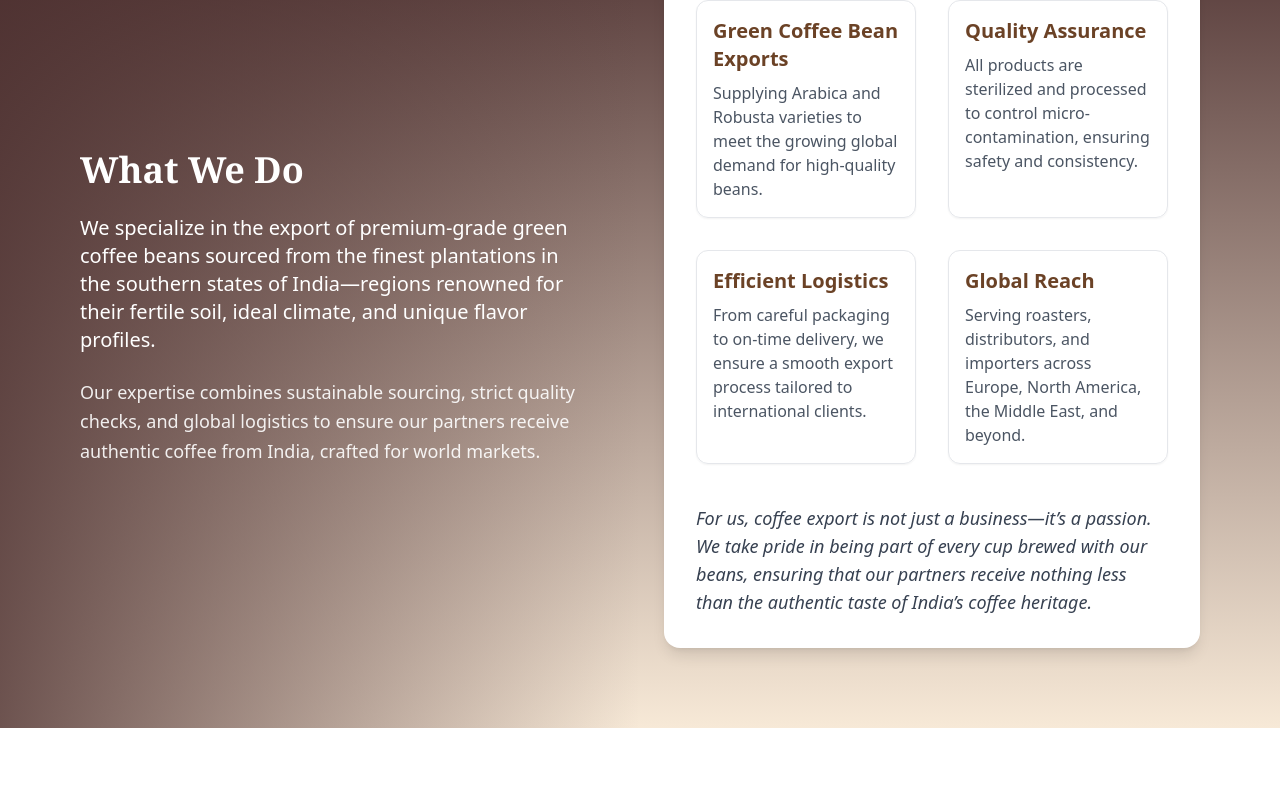
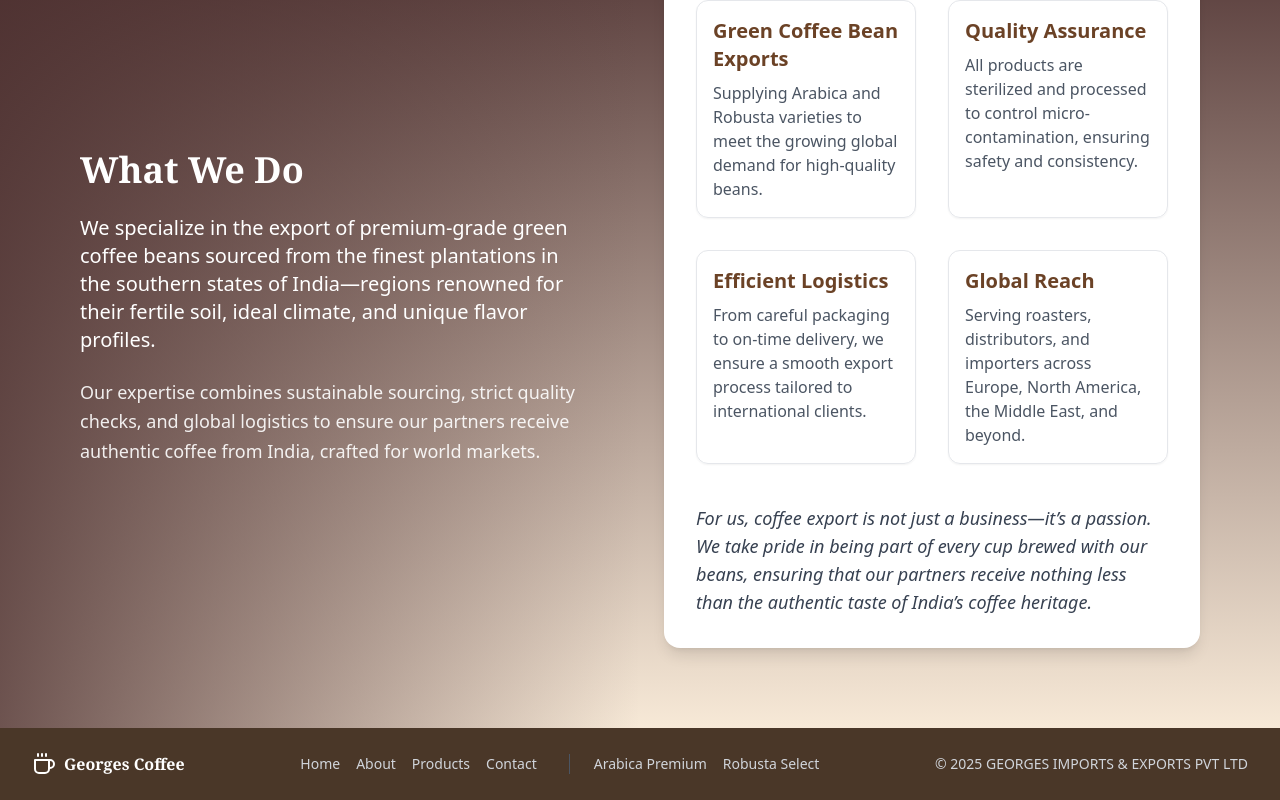
Before and after one commit to Anudepp/Cabinet-of-Coffee-Affairs, a React (Vite) app: page / in a window 1280 px wide. Shown: the part 912-1712 px from the top of the page. Before the commit the page ends 1640 px from the top, so only its background shows below. Built offline with nearby package versions, Linux system fonts and the light colour scheme.

Commit message:
footer component beautification

```diff
--- a/src/components/Footer.tsx
+++ b/src/components/Footer.tsx
@@ -1,42 +1,37 @@
-import { Coffee } from 'lucide-react';
+import { Coffee } from "lucide-react";
 
 export default function Footer() {
   return (
     <footer className="bg-[#4A3728] text-white">
-      <div className="max-w-7xl mx-auto px-4 sm:px-6 lg:px-8 py-12">
-        <div className="grid md:grid-cols-4 gap-8">
-          <div>
-            <div className="flex items-center mb-4">
-              <Coffee className="h-6 w-6" />
-              <span className="ml-2 font-serif">Georges Coffee</span>
-            </div>
-            <p className="text-sm text-gray-300">
-              Premium coffee exports from the world's finest plantations.
-            </p>
+      <div className="max-w-7xl mx-auto px-4 sm:px-6 lg:px-8 py-6">
+        <div className="flex flex-col md:flex-row items-center justify-between gap-6">
+          {/* Logo & Brand */}
+          <div className="flex items-center">
+            <Coffee className="h-6 w-6" />
+            <span className="ml-2 font-serif font-semibold">Georges Coffee</span>
           </div>
 
-          <div>
-            <h4 className="font-semibold mb-4">Quick Links</h4>
-            <ul className="space-y-2">
-              <li><a href="#home" className="text-gray-300 hover:text-white">Home</a></li>
-              <li><a href="#about" className="text-gray-300 hover:text-white">About</a></li>
-              <li><a href="#products" className="text-gray-300 hover:text-white">Products</a></li>
-              <li><a href="#contact" className="text-gray-300 hover:text-white">Contact</a></li>
-            </ul>
+          {/* Links Section */}
+          <div className="flex flex-wrap items-center gap-8 text-sm">
+            {/* Quick Links */}
+            <div className="flex gap-4">
+              <a href="#home" className="text-gray-300 hover:text-white">Home</a>
+              <a href="#about" className="text-gray-300 hover:text-white">About</a>
+              <a href="#products" className="text-gray-300 hover:text-white">Products</a>
+              <a href="#contact" className="text-gray-300 hover:text-white">Contact</a>
+            </div>
+
+            {/* Products */}
+            <div className="flex gap-4 border-l border-gray-600 pl-6">
+              <a href="#" className="text-gray-300 hover:text-white">Arabica Premium</a>
+              <a href="#" className="text-gray-300 hover:text-white">Robusta Select</a>
+            </div>
           </div>
 
-          <div>
-            <h4 className="font-semibold mb-4">Products</h4>
-            <ul className="space-y-2">
-              <li><a href="#" className="text-gray-300 hover:text-white">Arabica Premium</a></li>
-              <li><a href="#" className="text-gray-300 hover:text-white">Robusta Select</a></li>
-            </ul>
+          {/* Copyright */}
+          <div className="text-sm text-gray-300 text-center md:text-right">
+            &copy; {new Date().getFullYear()} GEORGES IMPORTS & EXPORTS PVT LTD
           </div>
-
-        </div>
-
-        <div className="mt-12 pt-8 border-t border-gray-700 text-center text-sm text-gray-300">
-          <p>&copy; {new Date().getFullYear()} GEORGES IMPORTS & EXPORTS PRIVATE LIMITED. All rights reserved.</p>
         </div>
       </div>
     </footer>
--- a/src/components/Hero.tsx
+++ b/src/components/Hero.tsx
@@ -1,4 +1,6 @@
 import { useState, useEffect } from "react";
+
+import Footer from "./Footer";
 
 const images = [
   "/HeroImage1.jpeg",
@@ -146,7 +148,8 @@ export default function Hero() {
       </p>
     </div>
   </div>
-</section>
+      </section>
+      <Footer />
 
    </>
   );
```
